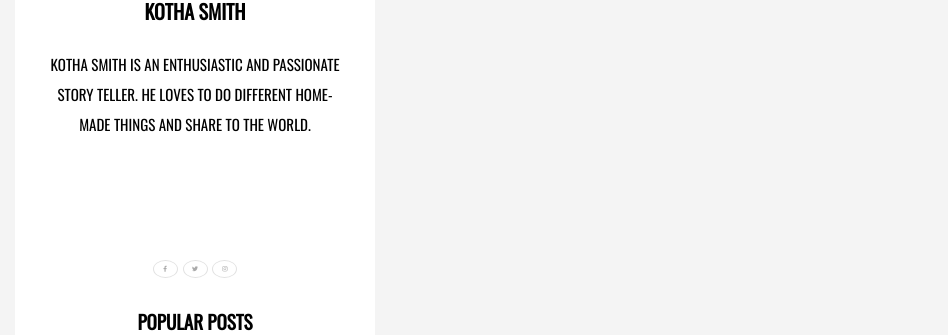
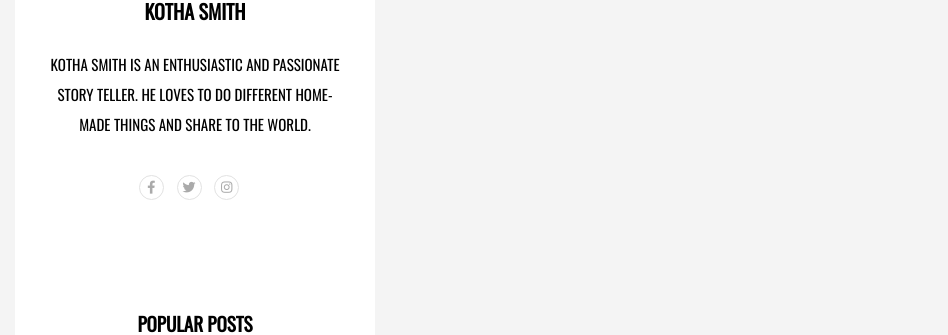
Before and after one commit to ramonaspence/1.4-pixel-perfect, a plain HTML site: page index.html in a window 1280 px wide. Shown: the part 2909-3244 px from the top of the page, without its empty margins (0-948 px from the left). Drawn offline with nearby package versions, Linux system fonts and the light colour scheme.

Commit message:
finished up for the day (late commit, this was ready to push last night

```diff
--- a/styles.css
+++ b/styles.css
@@ -146,8 +146,8 @@ h1 {
   display: inline-block;
   width: 36rem;
   margin-left: 15px;
-  margin-top: 29px;
   vertical-align: top;
+
 
 
 }
@@ -155,12 +155,13 @@ h1 {
 .sidebar-items {
   background-color: white;
 
+
 }
 
 .bio-card {
   text-align: center;
   position: relative;
-
+  margin-top: 30px;
 
 }
 
@@ -191,11 +192,14 @@ h1 {
 
 .bio-card span {
   width: 25px;
-  font-size: .865em;
+  font-size: 1.3rem;
   color: #AAA;
   padding: 5px 5px;
-  margin: 2px 2px;
+  margin-left: 6px;
+  margin-right: 6px;
   position: relative;
+  bottom: 83px;
+  right: 6px;
   border: solid 1px #E2E2E2;
   border-radius: 50%;
 }
```
